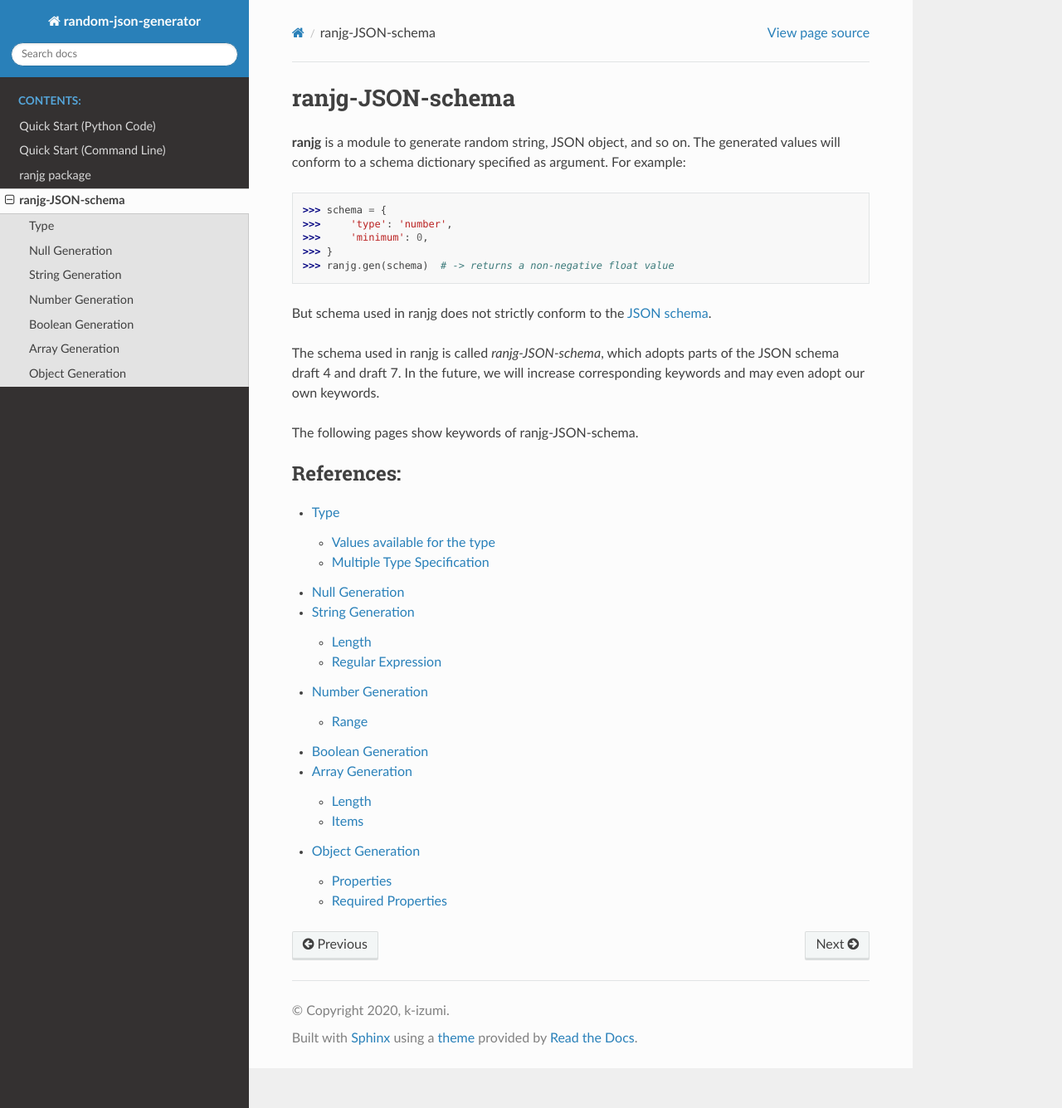
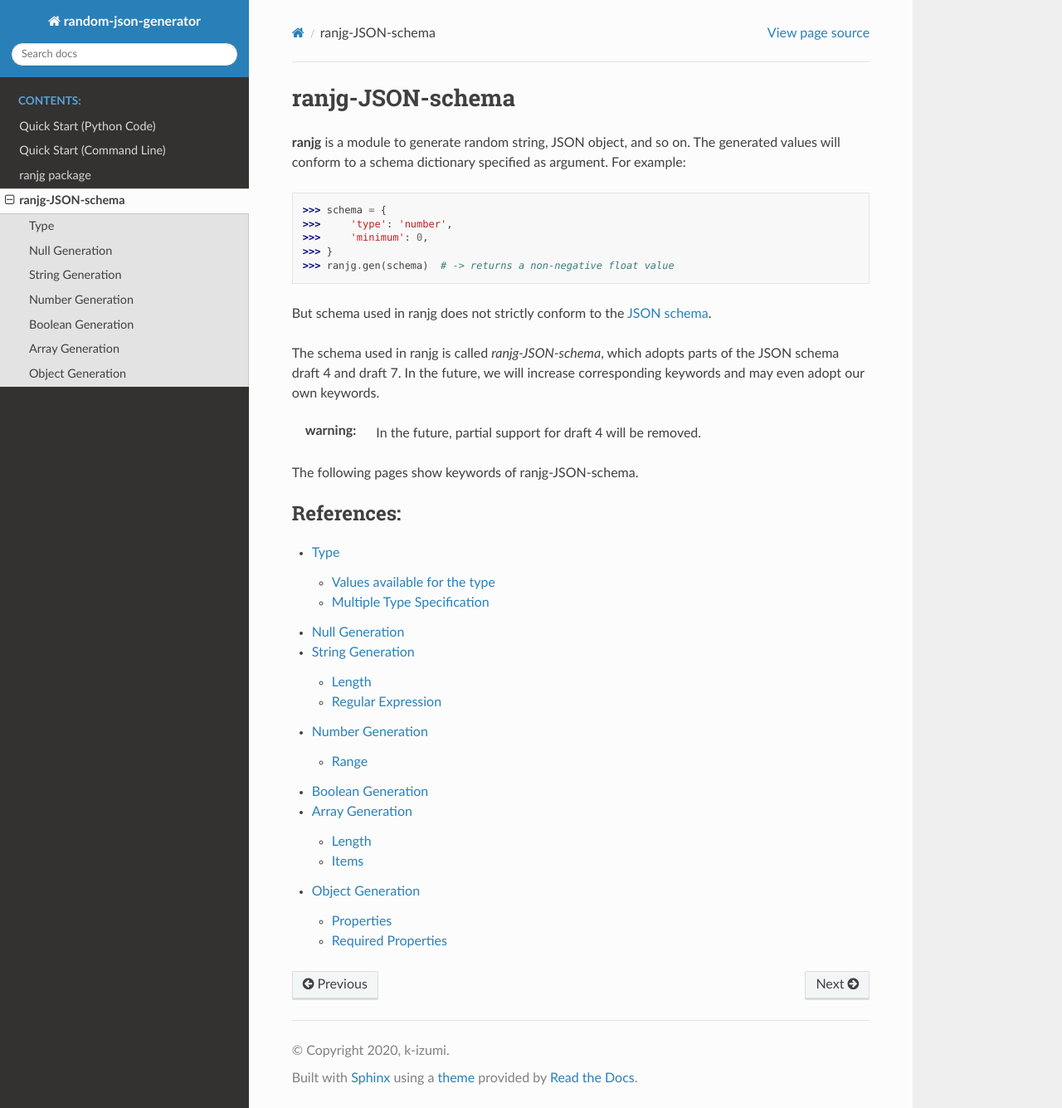
Before and after one commit to unaguna/random-json-generator, a Sphinx documentation site: the page built from sphinx/source/ranjg-json-schema.rst, in a window 1280 px wide and 1335 px high. Shown: the whole window at 83% size. Built offline with Sphinx 7.4.7 and the Read the Docs theme 2.0.0, drawn with Linux system fonts in a browser that asks for light colours.

Commit message:
📝ranjg-JSON-schemaが将来draft4に対応しなくなる旨を記載

```diff
--- a/sphinx/source/ranjg-json-schema.rst
+++ b/sphinx/source/ranjg-json-schema.rst
@@ -15,6 +15,8 @@ But schema used in ranjg does not strictly conform to the `JSON schema`_.
 The schema used in ranjg is called *ranjg-JSON-schema*, which adopts parts of the JSON schema draft 4 and draft 7.
 In the future, we will increase corresponding keywords and may even adopt our own keywords.
 
+:warning: In the future, partial support for draft 4 will be removed.
+
 The following pages show keywords of ranjg-JSON-schema.
 
 .. toctree::
```
